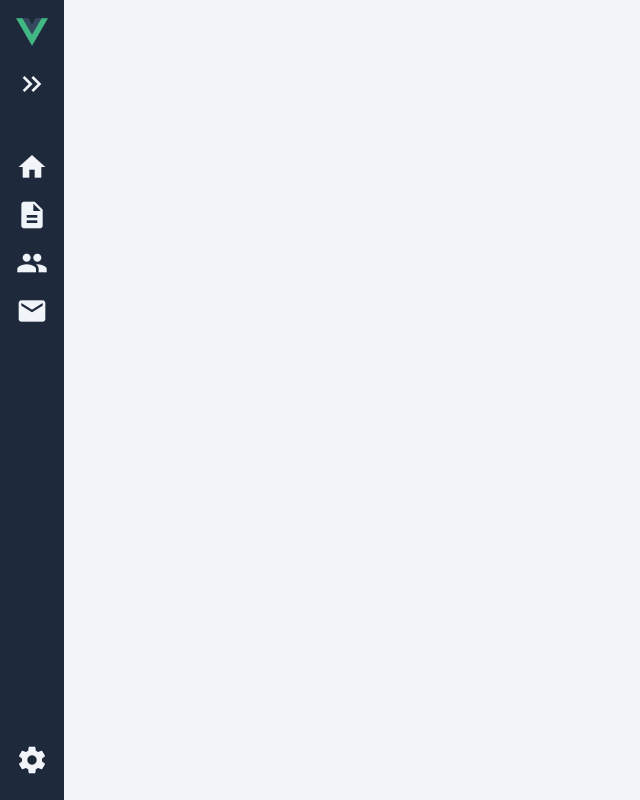
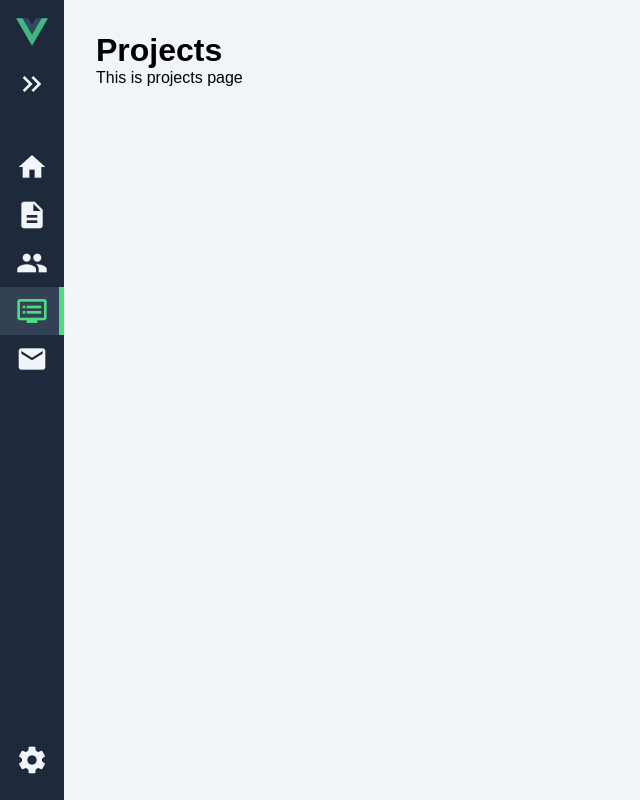
Before and after one commit to owentr1369/animated-sidebar-vuejs-vite, a Vue app: page /projects in a window 1280 px wide. Shown: the whole page, without its empty margins (0-640 px from the left). Built offline with nearby package versions, Linux system fonts and the light colour scheme.

Commit message:
projects page route

```diff
--- a/router/index.js
+++ b/router/index.js
@@ -4,6 +4,7 @@ import About from "../src/views/About.vue";
 import Team from "../src/views/Team.vue";
 import Contact from "../src/views/Contact.vue";
 import Settings from "../src/views/Settings.vue";
+import Projects from "../src/views/Projects.vue";
 
 const router = createRouter({
   history: createWebHistory(),
@@ -28,6 +29,11 @@ const router = createRouter({
       path: "/settings",
       component: Settings,
     },
+
+    {
+      path: "/projects",
+      component: Projects,
+    },
   ],
 });
 
--- a/src/components/SideBar.vue
+++ b/src/components/SideBar.vue
@@ -1,7 +1,9 @@
 <template>
   <aside :class="`${is_expanded ? 'is-expanded' : ''}`" class="hello">
     <div class="logo">
-      <img src="../assets/logo.png" alt="" />
+      <router-link to="/">
+        <img src="../assets/logo.png" alt="" />
+      </router-link>
     </div>
     <div class="menu-toggle-wrap">
       <button class="menu-toggle" @click="toggleMenu">
@@ -21,6 +23,10 @@
       <router-link to="/team" class="button">
         <span class="material-icons">group</span>
         <span class="text">Team</span>
+      </router-link>
+      <router-link to="/projects" class="button">
+        <span class="material-icons">dvr</span>
+        <span class="text">Projects</span>
       </router-link>
       <router-link to="/contact" class="button">
         <span class="material-icons">email</span>
@@ -69,8 +75,10 @@ aside {
   }
   .logo {
     margin-bottom: 1rem;
-    img {
-      width: 2rem;
+    a {
+      img {
+        width: 2rem;
+      }
     }
   }
   .menu-toggle-wrap {
--- /dev/null
+++ b/src/views/Projects.vue
@@ -0,0 +1,13 @@
+<template>
+  <main class="projects-page">
+    <h1>Projects</h1>
+    <p>This is projects page</p>
+  </main>
+</template>
+
+<script>
+export default {};
+</script>
+
+<style>
+</style>
```
